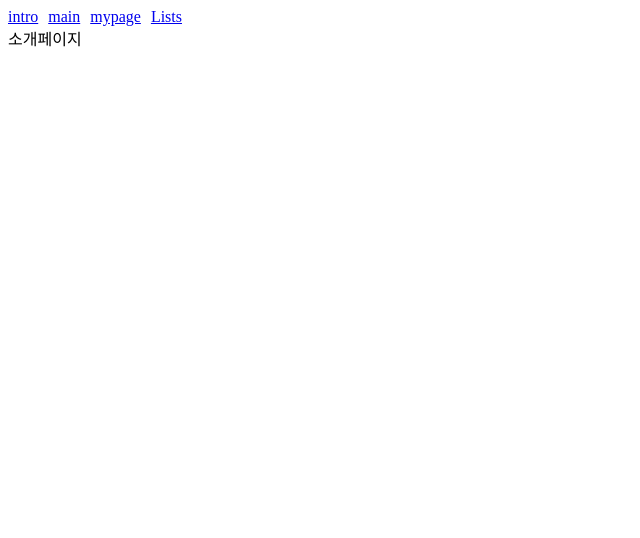
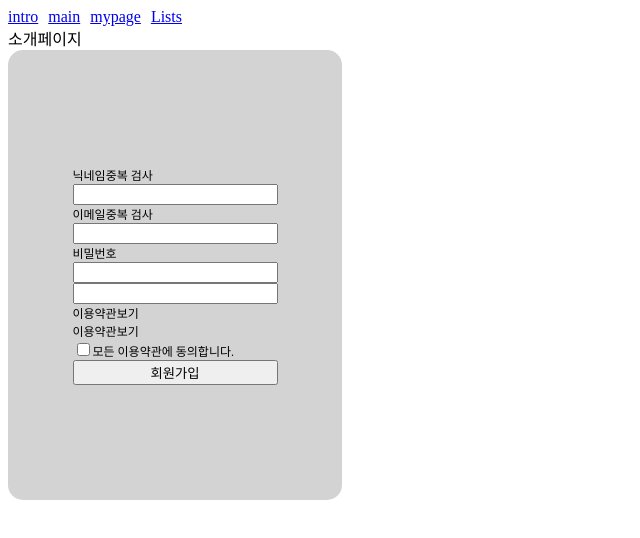
Before and after one commit to hinyc/Campbu, a React (Create React App) app in the folder client/: page / in a window 1280 px wide. Shown: the top 538 px of the page, without its empty margins (0-640 px from the left). Built offline with nearby package versions, Linux system fonts and the light colour scheme.

Commit message:
[Feat] #5 회원가입 배치 - 회원가입 뼈대구성 - 전체적인 뼈대부터 구성중중

```diff
--- /dev/null
+++ b/client/src/components/Signup.tsx
@@ -0,0 +1,60 @@
+/** @jsxImportSource @emotion/react */
+import { css } from '@emotion/react';
+
+const backgroundStyle = css`
+  background-color: lightgray;
+  box-sizing: border-box;
+  width: 20.875rem;
+  height: 28.125rem;
+  border-radius: 0.9375rem;
+  display: flex;
+  justify-content: center;
+  align-items: center;
+  font-size: 0.75rem;
+`;
+const verticalAlign = css`
+  display: flex;
+  width: 12.8125rem;
+  flex-direction: column;
+`;
+
+const contentStyle = css`
+  font-size: 0.75rem;
+`;
+
+function Singup() {
+  return (
+    <div className="Singup" css={backgroundStyle}>
+      <div css={verticalAlign}>
+        <div>
+          <span>닉네임</span>
+          <span>중복 검사</span>
+        </div>
+        <input type="text" />
+        <div>
+          <span>이메일</span>
+          <span>중복 검사</span>
+        </div>
+        <input type="text" />
+        <div>비밀번호</div>
+        <input type="text" />
+        <input type="text" />
+        <div>
+          <span>이용약관</span>
+          <span>보기</span>
+        </div>
+        <div>
+          <span>이용약관</span>
+          <span>보기</span>
+        </div>
+        <div>
+          <input type="checkbox" />
+          <span>모든 이용약관에 동의합니다.</span>
+        </div>
+        <button>회원가입</button>
+      </div>
+    </div>
+  );
+}
+
+export default Singup;
--- a/client/src/pages/Intro.tsx
+++ b/client/src/pages/Intro.tsx
@@ -1,5 +1,11 @@
+import Signup from '../components/Signup';
+
 function Intro() {
-  return <div> 소개페이지 </div>;
+  return (
+    <>
+      <div> 소개페이지 </div>
+      <Signup />
+    </>
+  );
 }
-
 export default Intro;
```
Also changed, not shown: client/tsconfig.json (+3 -8 lines).
